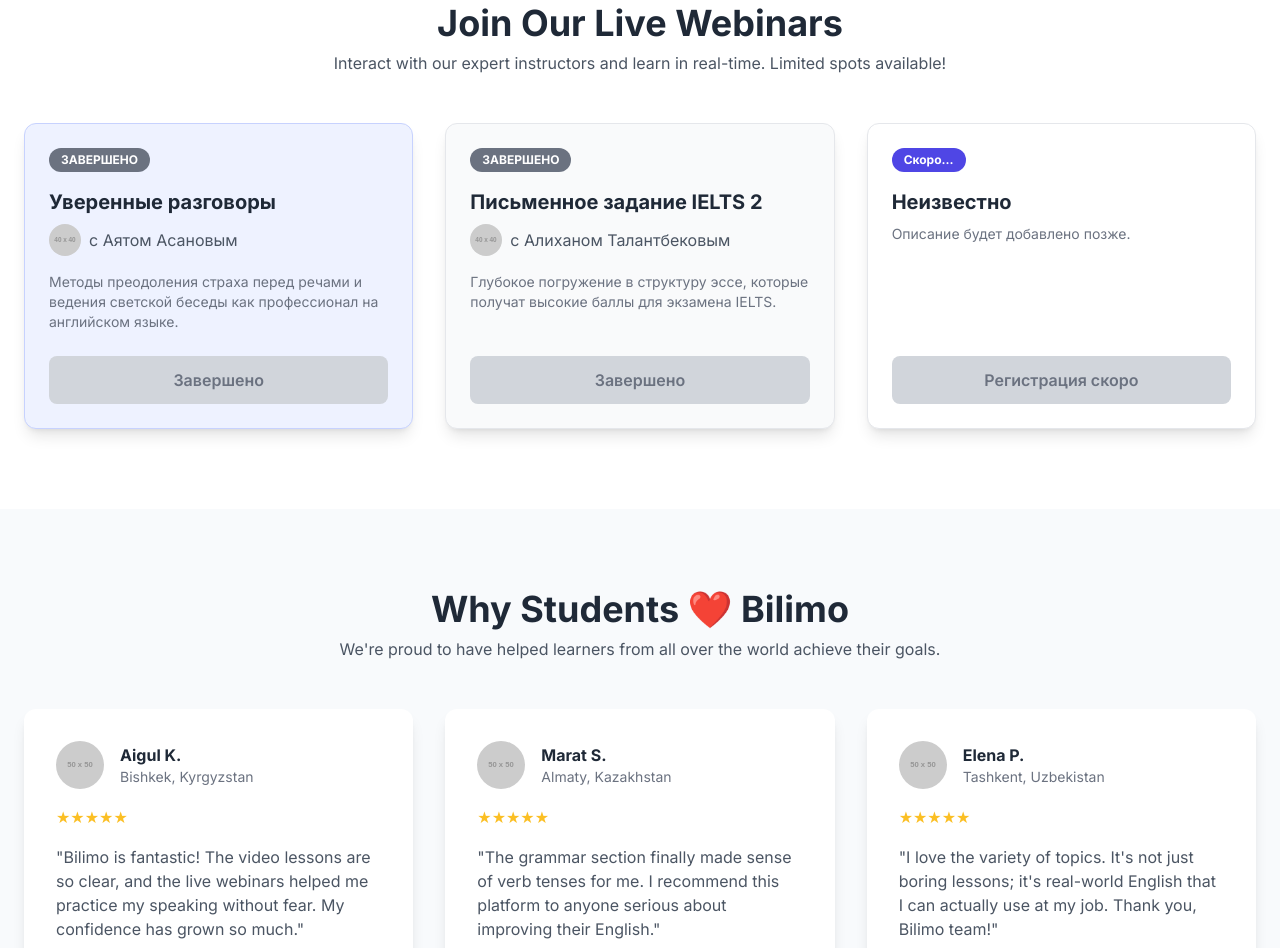
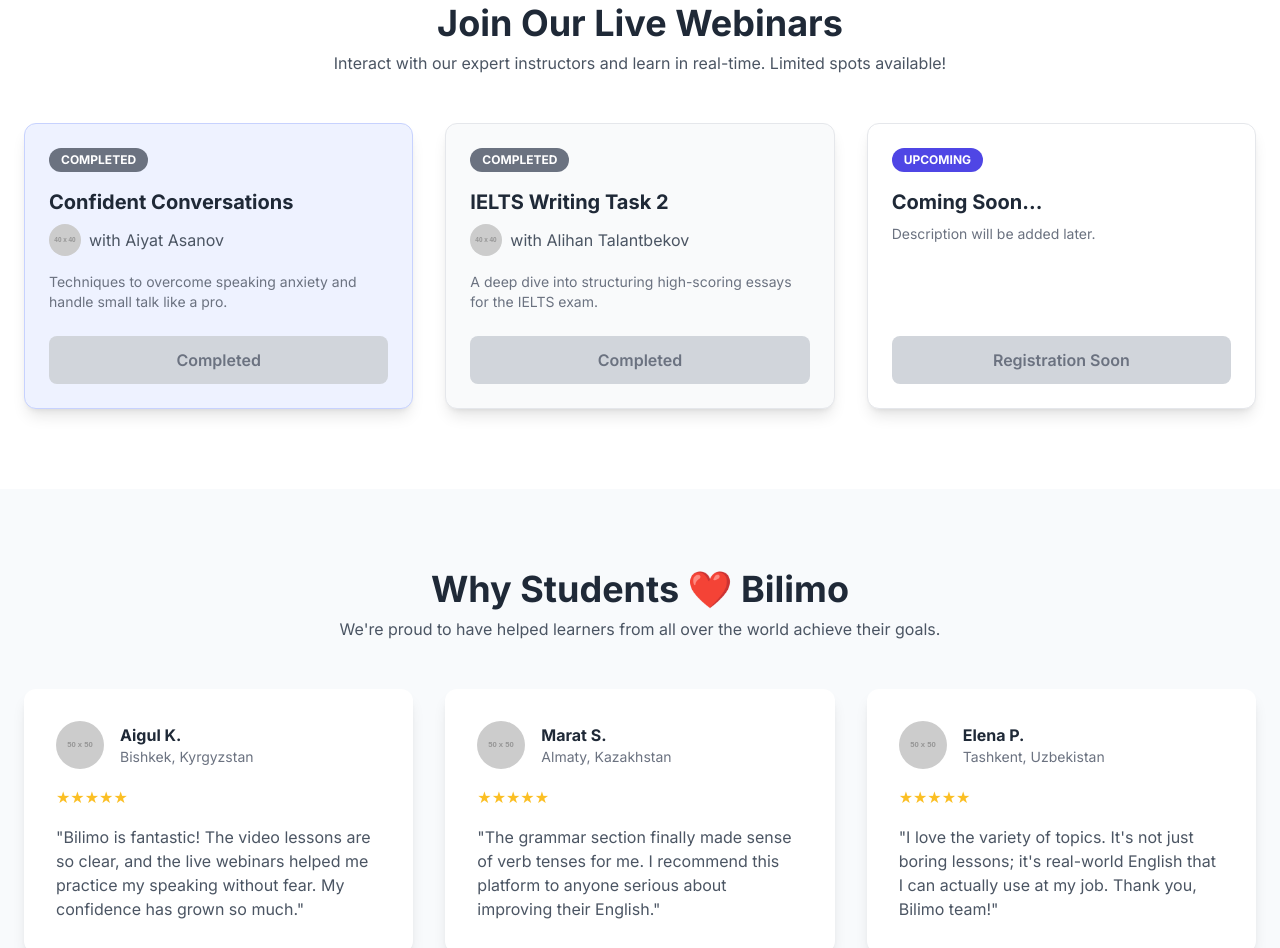
Before and after one commit to asanovayat-hub/bilimo.io, a plain HTML site: page index.html in a window 1280 px wide. Shown: the part 2031-2979 px from the top of the page. Drawn offline with nearby package versions, Linux system fonts and the light colour scheme; placeholder pictures from the web are drawn by us.

Commit message:
Update index.html

```diff
--- a/index.html
+++ b/index.html
@@ -181,7 +181,7 @@
             </div>
         </section>
 
-   <!-- Upcoming Webinars Section -->
+<!-- Upcoming Webinars Section -->
 <section id="webinars" class="py-20 bg-white">
     <div class="container mx-auto px-6">
         <div class="text-center mb-12">
@@ -191,42 +191,43 @@
         <div class="grid grid-cols-1 md:grid-cols-2 lg:grid-cols-3 gap-8">
             <!-- Webinar Card 1 (Completed) -->
             <div class="bg-indigo-50 border border-indigo-200 rounded-xl shadow-lg p-6 flex flex-col">
-                <span class="bg-gray-500 text-white text-xs font-bold px-3 py-1 rounded-full self-start mb-4">ЗАВЕРШЕНО</span>
-                <h3 class="text-xl font-bold mb-2">Уверенные разговоры</h3>
+                <span class="bg-gray-500 text-white text-xs font-bold px-3 py-1 rounded-full self-start mb-4">COMPLETED</span>
+                <h3 class="text-xl font-bold mb-2">Confident Conversations</h3>
                 <p class="text-gray-600 mb-4 flex items-center">
-                    <img src="https://placehold.co/40x40/E0E7FF/4F46E5?text=AA" alt="Аят Асанов" class="w-8 h-8 rounded-full mr-2">
-                    с Аятом Асановым
+                    <img src="https://placehold.co/40x40/E0E7FF/4F46E5?text=AA" alt="Aiyat Asanov" class="w-8 h-8 rounded-full mr-2">
+                    with Aiyat Asanov
                 </p>
-                <p class="text-gray-500 text-sm mb-6">Методы преодоления страха перед речами и ведения светской беседы как профессионал на английском языке.</p>
+                <p class="text-gray-500 text-sm mb-6">Techniques to overcome speaking anxiety and handle small talk like a pro.</p>
                 <div class="mt-auto">
-                    <button disabled class="w-full bg-gray-300 text-gray-500 py-3 rounded-lg font-semibold cursor-not-allowed">Завершено</button>
+                    <button disabled class="w-full bg-gray-300 text-gray-500 py-3 rounded-lg font-semibold cursor-not-allowed">Completed</button>
                 </div>
             </div>
             <!-- Webinar Card 2 (Completed) -->
             <div class="bg-gray-50 border border-gray-200 rounded-xl shadow-lg p-6 flex flex-col">
-                <span class="bg-gray-500 text-white text-xs font-bold px-3 py-1 rounded-full self-start mb-4">ЗАВЕРШЕНО</span>
-                <h3 class="text-xl font-bold mb-2">Письменное задание IELTS 2</h3>
+                <span class="bg-gray-500 text-white text-xs font-bold px-3 py-1 rounded-full self-start mb-4">COMPLETED</span>
+                <h3 class="text-xl font-bold mb-2">IELTS Writing Task 2</h3>
                 <p class="text-gray-600 mb-4 flex items-center">
-                    <img src="https://placehold.co/40x40/D1FAE5/059669?text=AT" alt="Алихан Талантбеков" class="w-8 h-8 rounded-full mr-2">
-                    с Алиханом Талантбековым
+                    <img src="https://placehold.co/40x40/D1FAE5/059669?text=AT" alt="Alihan Talantbekov" class="w-8 h-8 rounded-full mr-2">
+                    with Alihan Talantbekov
                 </p>
-                <p class="text-gray-500 text-sm mb-6">Глубокое погружение в структуру эссе, которые получат высокие баллы для экзамена IELTS.</p>
+                <p class="text-gray-500 text-sm mb-6">A deep dive into structuring high-scoring essays for the IELTS exam.</p>
                 <div class="mt-auto">
-                    <button disabled class="w-full bg-gray-300 text-gray-500 py-3 rounded-lg font-semibold cursor-not-allowed">Завершено</button>
+                    <button disabled class="w-full bg-gray-300 text-gray-500 py-3 rounded-lg font-semibold cursor-not-allowed">Completed</button>
                 </div>
             </div>
             <!-- Webinar Card 3 (Upcoming) -->
             <div class="bg-white border border-gray-200 rounded-xl shadow-lg p-6 flex flex-col">
-                <span class="bg-indigo-600 text-white text-xs font-bold px-3 py-1 rounded-full self-start mb-4">Скоро...</span>
-                <h3 class="text-xl font-bold mb-2">Неизвестно</h3>
-                <p class="text-gray-500 text-sm mb-6">Описание будет добавлено позже.</p>
+                <span class="bg-indigo-600 text-white text-xs font-bold px-3 py-1 rounded-full self-start mb-4">UPCOMING</span>
+                <h3 class="text-xl font-bold mb-2">Coming Soon...</h3>
+                <p class="text-gray-500 text-sm mb-6">Description will be added later.</p>
                 <div class="mt-auto">
-                    <button disabled class="w-full bg-gray-300 text-gray-500 py-3 rounded-lg font-semibold cursor-not-allowed">Регистрация скоро</button>
+                    <button disabled class="w-full bg-gray-300 text-gray-500 py-3 rounded-lg font-semibold cursor-not-allowed">Registration Soon</button>
                 </div>
             </div>
         </div>
     </div>
 </section>
+
 
 
 
```
